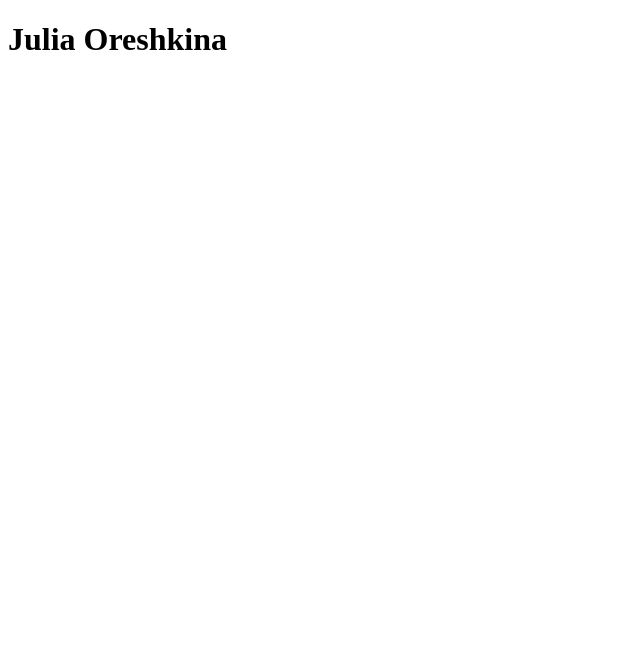
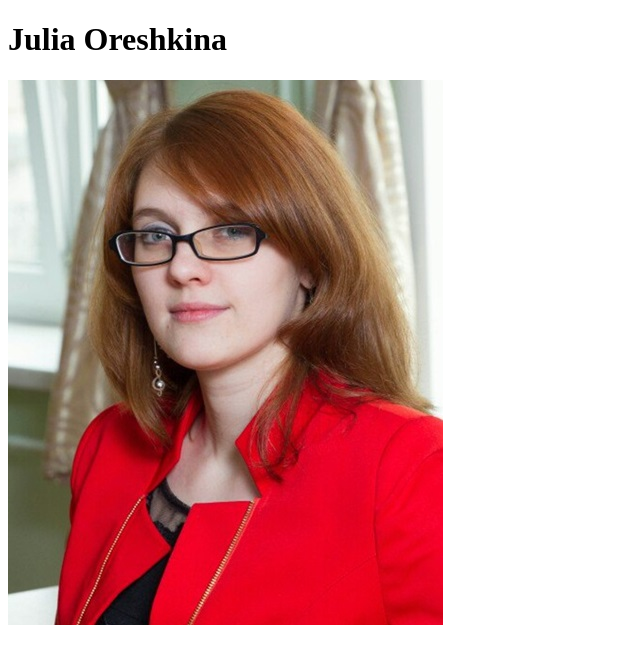
Before and after one commit to FilosofiaJulia/rsschool-cv, a plain HTML site: page index.html in a window 1280 px wide. Shown: the whole page, without its empty margins (0-640 px from the left). Drawn offline with Linux system fonts and the light colour scheme.

Commit message:
feat: add my-photo

```diff
--- a/index.html
+++ b/index.html
@@ -8,6 +8,12 @@
     <link rel="stylesheet" href="css/style.css">
 </head>
 <body>
-    <h1>Julia Oreshkina</h1>
+    <header class="header">
+        <h1>Julia Oreshkina</h1>
+
+        <div class="header__my-photo">
+            <img src="img/my-photo.jpg" alt="my-photo"/>
+        </div>
+    </header>
 </body>
 </html>
```
Also changed, not shown: img/my-photo.jpg (added).
